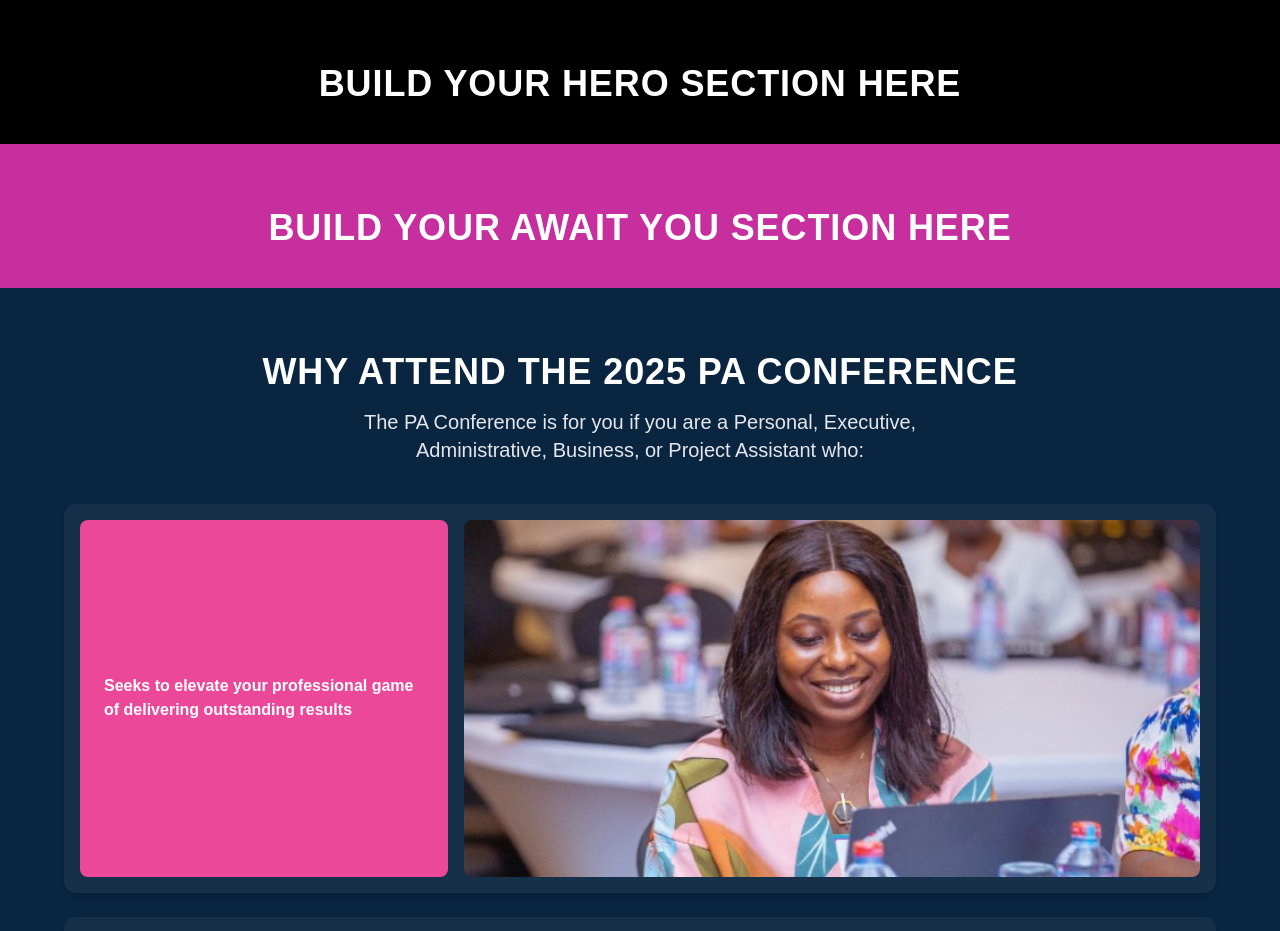
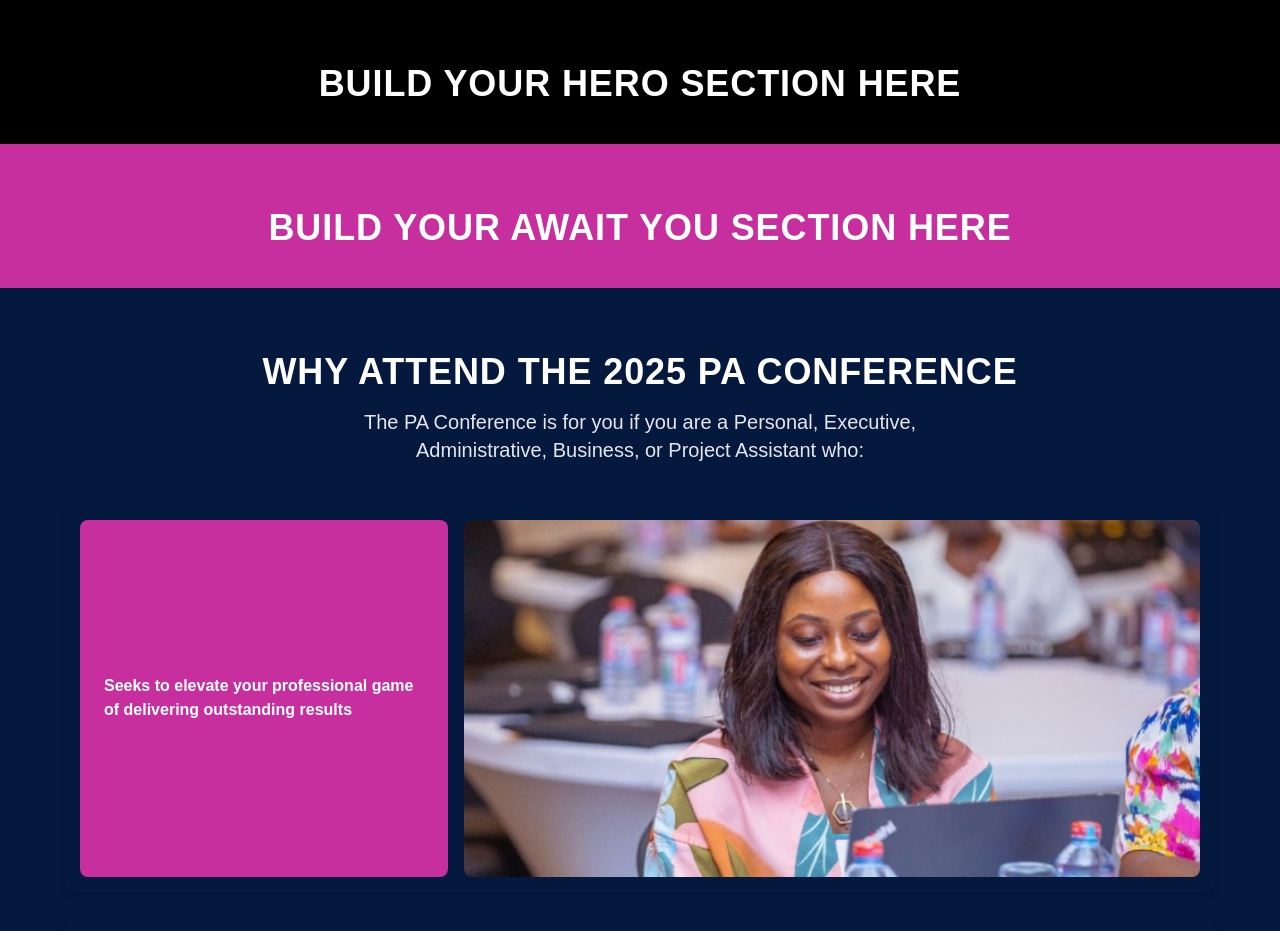
Before and after one commit to Amatcha-Boanerges/landingpage-paconf, a Next.js app: page / in a window 1280 px wide. Shown: the top 931 px of the page. Built offline with nearby package versions, Linux system fonts and the light colour scheme.

Commit message:
Assigned official 565 colors to the background, text boxes, and text + image containers(same as background). | Also, moved my color notes from 'WhyAttend' component to tailwind.config.ts file.

```diff
--- a/src/app/components/WhyAttend.tsx
+++ b/src/app/components/WhyAttend.tsx
@@ -1,42 +1,45 @@
-"use client";
+"use client"; // Enables client-side rendering in Next.js (required for interactivity)
 
-import Image from "next/image";
+import Image from "next/image"; // Secure image optimization via Next.js
 
 export default function WhyAttend() {
+  // Static array of card data — ensures no direct user input (protects from XSS and injection)
   const cards = [
     {
       text: "Seeks to elevate your professional game of delivering outstanding results",
       image: "/images/attend1.jpg",
-      bgColor: "bg-pink-500",
+      bgColor: "bg-primary", //(tw)See Tailwind colors(tailwind.config.ts)
     },
     {
       text: "Wants to broaden your scope of work beyond the borders of Ghana",
       image: "/images/attend2.jpg",
-      bgColor: "bg-teal-500",
+      bgColor: "bg-secondary"//(tw),
     },
     {
       text: "Is looking to equip yourself with insights, tools and relevant skills for the modern place of work",
       image: "/images/attend3.jpg",
-      bgColor: "bg-pink-500",
+      bgColor: "bg-primary"//(tw),
     },
     {
       text: "Seeks to transform your way of work to keep you relevant to your executives",
       image: "/images/attend4.jpg",
-      bgColor: "bg-teal-500",
+      bgColor: "bg-secondary"//(tw),
     },
     {
       text: "Seeks to add value to your professional and personal life",
       image: "/images/attend5.jpg",
-      bgColor: "bg-pink-500",
+      bgColor: "bg-primary"//(tw),
     },
   ];
 
   return (
+    // Section container with dark background and white text for accessibility
     <section
       id="whyattend"
-      className="bg-[#0a2540] text-white py-16 px-4 md:px-8"
+      className="bg-[#05183E] text-white py-16 px-4 md:px-8"
     >
       <div className="max-w-6xl mx-auto space-y-10">
+        {/* Section heading */}
         <header className="text-center space-y-4">
           <h2 className="text-3xl md:text-4xl font-extrabold uppercase tracking-wide">
             Why attend the 2025 PA Conference
@@ -47,13 +50,15 @@ export default function WhyAttend() {
           </p>
         </header>
 
+        {/* Loop through card data to render each image + text pair */}
         <div className="space-y-6">
           {cards.map((card, index) => (
             <div
               key={index}
-              className="flex flex-col md:flex-row items-stretch gap-4 bg-white bg-opacity-5 rounded-xl p-4 shadow-md hover:scale-[1.01] transition-transform"
+              className="flex flex-col md:flex-row items-stretch gap-4 bg-[#05183E] rounded-xl p-4 shadow-md hover:scale-[1.01] transition-transform"
             >
-              {/* Text: 1/3 */}
+              {/* Text Section - Takes 1/3 of the width on medium+ screens
+                  Uses conditional class to alternate position based on index */}
               <div
                 className={`w-full md:w-1/3 min-h-[250px] p-6 flex items-center text-left text-white font-semibold rounded-lg ${card.bgColor} ${
                   index % 2 === 0 ? "md:order-1" : "md:order-2"
@@ -62,12 +67,17 @@ export default function WhyAttend() {
                 {card.text}
               </div>
 
-              {/* Image: 2/3 */}
+              {/* Image Section - Takes 2/3 of the width
+                  Alternates image position just like the text */}
               <div
                 className={`w-full md:w-2/3 min-h-[250px] ${
                   index % 2 === 0 ? "md:order-2" : "md:order-1"
                 }`}
               >
+                {/* Next.js Image optimization improves security and performance by:
+                    - Preventing path traversal attacks
+                    - Serving responsive images
+                    - Preventing layout shifts */}
                 <Image
                   src={card.image}
                   alt="PA Conference Attendee"
@@ -83,3 +93,8 @@ export default function WhyAttend() {
     </section>
   );
 }
+
+
+//#05183E
+//#C62F9D
+//#22A696
```
